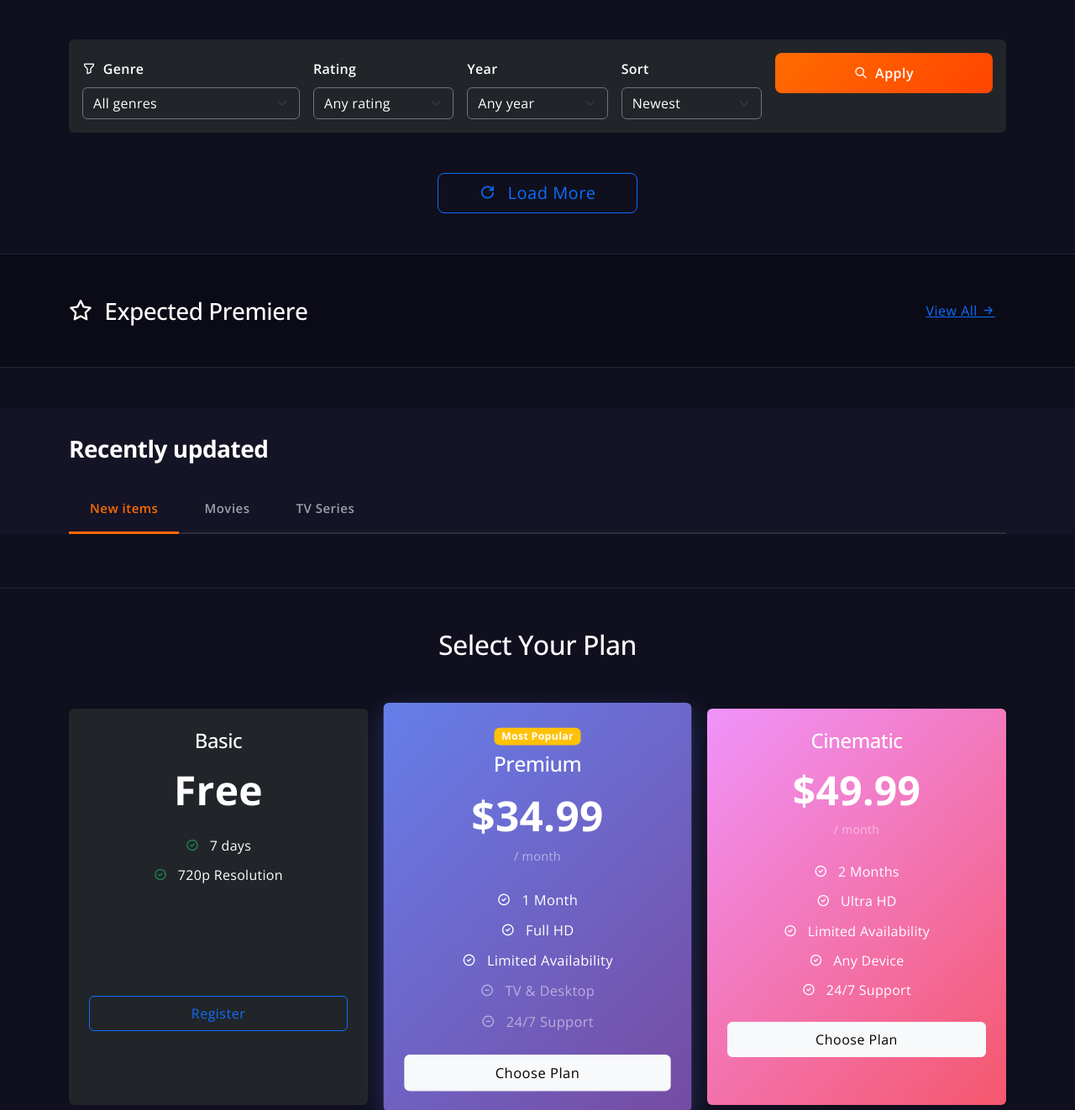
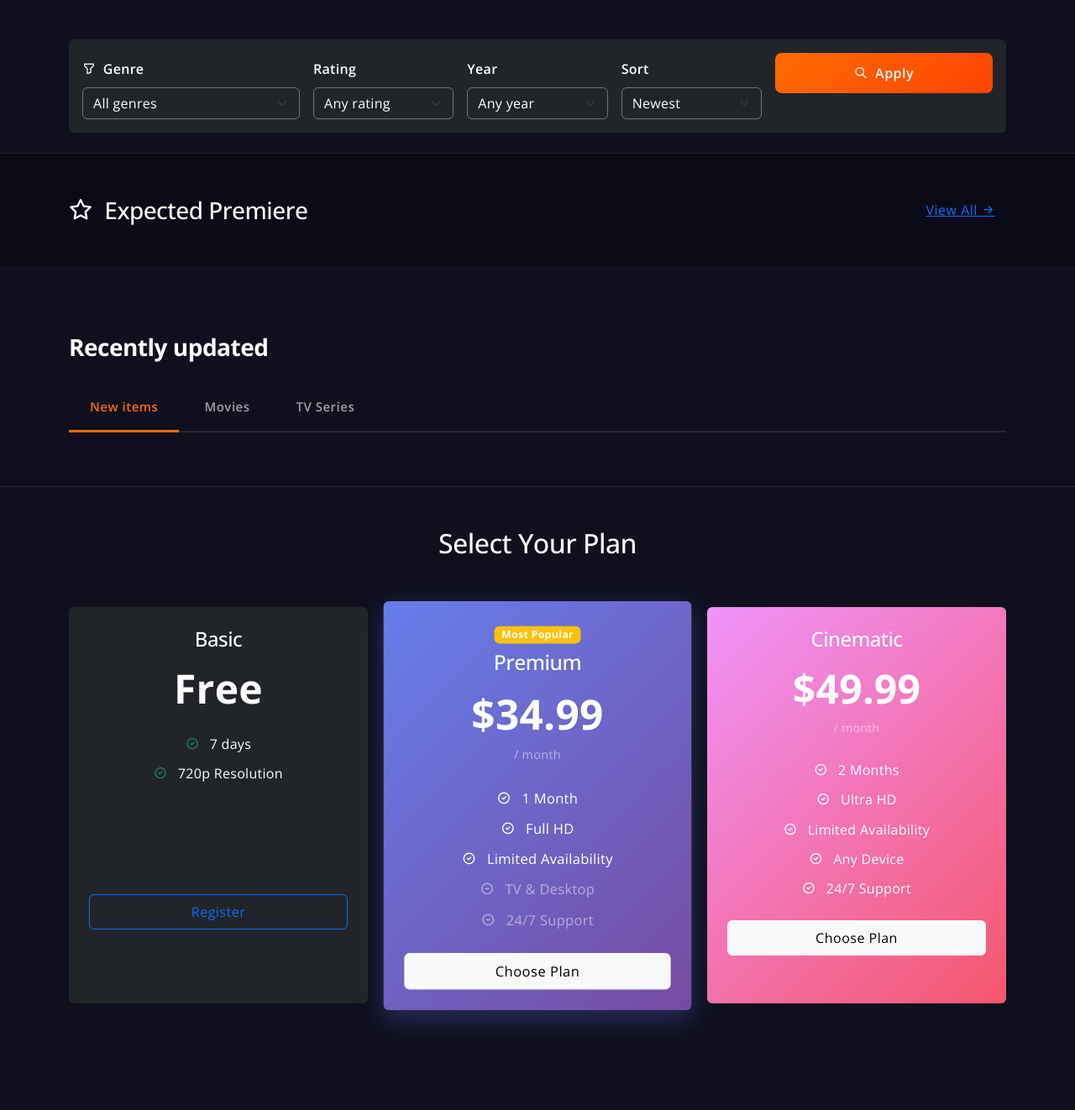
Before and after one commit to Uzbektigers2001/movizone.mvc, an ASP.NET Core app: template MovizoneApp/Views/Home/Index.cshtml in a window 1280 px wide. Shown: the part 658-1980 px from the top of the page at 84% size. Run offline with ASP.NET Core 8, Linux system fonts and the light colour scheme; the template is opened without the code that fills it, so the values that code supplies are empty; some libraries are stand-ins or nearby versions.

Commit message:
Add pagination to home page catalog and remove visual stripe from Recently Updated section
Features:
- Implemented pagination for catalog grid on home page (18 items per page)
- Removed "Load More" button and replaced with numbered pagination controls
- Added Previous/Next navigation buttons with proper disabled states
- Removed border-top stripe from Recently Updated section
- Removed background color from content__head for cleaner look

🤖 Generated with [Claude Code](https://claude.com/claude-code)

Co-Authored-By: Claude <noreply@anthropic.com>

```diff
--- a/MovizoneApp/Views/Home/Index.cshtml
+++ b/MovizoneApp/Views/Home/Index.cshtml
@@ -144,8 +144,8 @@
 
     <!-- Catalog Grid -->
     <div class="container">
-        <div class="row g-3 g-md-4 mb-5">
-            @foreach (var movie in featuredMovies.Take(18))
+        <div class="row g-3 g-md-4 mb-4">
+            @foreach (var movie in featuredMovies)
             {
                 var ratingClass = movie.Rating >= 8 ? "item__rate--green" : movie.Rating >= 6 ? "item__rate--yellow" : "item__rate--red";
             <div class="col-6 col-sm-4 col-md-3 col-lg-2">
@@ -173,13 +173,40 @@
             }
         </div>
 
-        <div class="row mb-5">
-            <div class="col-12 text-center">
-                <a asp-controller="Movie" asp-action="Catalog" class="btn btn-outline-primary btn-lg px-5">
-                    <i class="ti ti-reload me-2"></i> Load More
-                </a>
+        <!-- Pagination -->
+        @{
+            var currentPage = ViewBag.CurrentPage ?? 1;
+            var totalPages = ViewBag.TotalPages ?? 1;
+        }
+        @if (totalPages > 1)
+        {
+            <div class="row mb-5">
+                <div class="col-12">
+                    <nav aria-label="Page navigation">
+                        <ul class="pagination justify-content-center">
+                            <li class="page-item @(currentPage == 1 ? "disabled" : "")">
+                                <a class="page-link" asp-controller="Home" asp-action="Index" asp-route-page="@(currentPage - 1)">
+                                    <i class="ti ti-chevron-left"></i> Previous
+                                </a>
+                            </li>
+
+                            @for (int i = 1; i <= totalPages; i++)
+                            {
+                                <li class="page-item @(i == currentPage ? "active" : "")">
+                                    <a class="page-link" asp-controller="Home" asp-action="Index" asp-route-page="@i">@i</a>
+                                </li>
+                            }
+
+                            <li class="page-item @(currentPage == totalPages ? "disabled" : "")">
+                                <a class="page-link" asp-controller="Home" asp-action="Index" asp-route-page="@(currentPage + 1)">
+                                    Next <i class="ti ti-chevron-right"></i>
+                                </a>
+                            </li>
+                        </ul>
+                    </nav>
+                </div>
             </div>
-        </div>
+        }
     </div>
 </div>
 
@@ -224,8 +251,8 @@
 </section>
 
 <!-- Recently Updated -->
-<section class="content py-5" style="background-color: #0f0f1e; border-top: 1px solid rgba(255, 255, 255, 0.1);">
-    <div class="content__head">
+<section class="content py-5" style="background-color: #0f0f1e;">
+    <div class="content__head" style="background-color: transparent;">
         <div class="container">
             <div class="row">
                 <div class="col-12">
```
Also changed, not shown: MovizoneApp/Controllers/HomeController.cs (+12 -2 lines).
